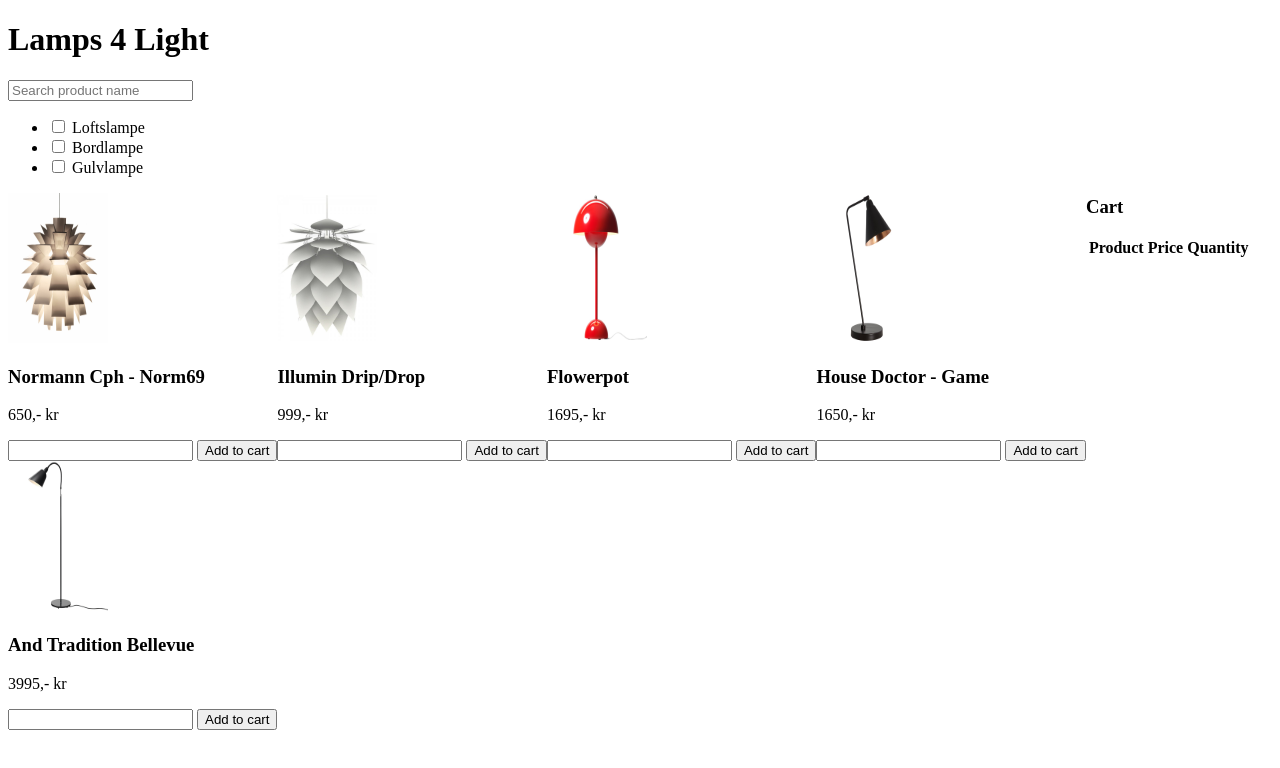
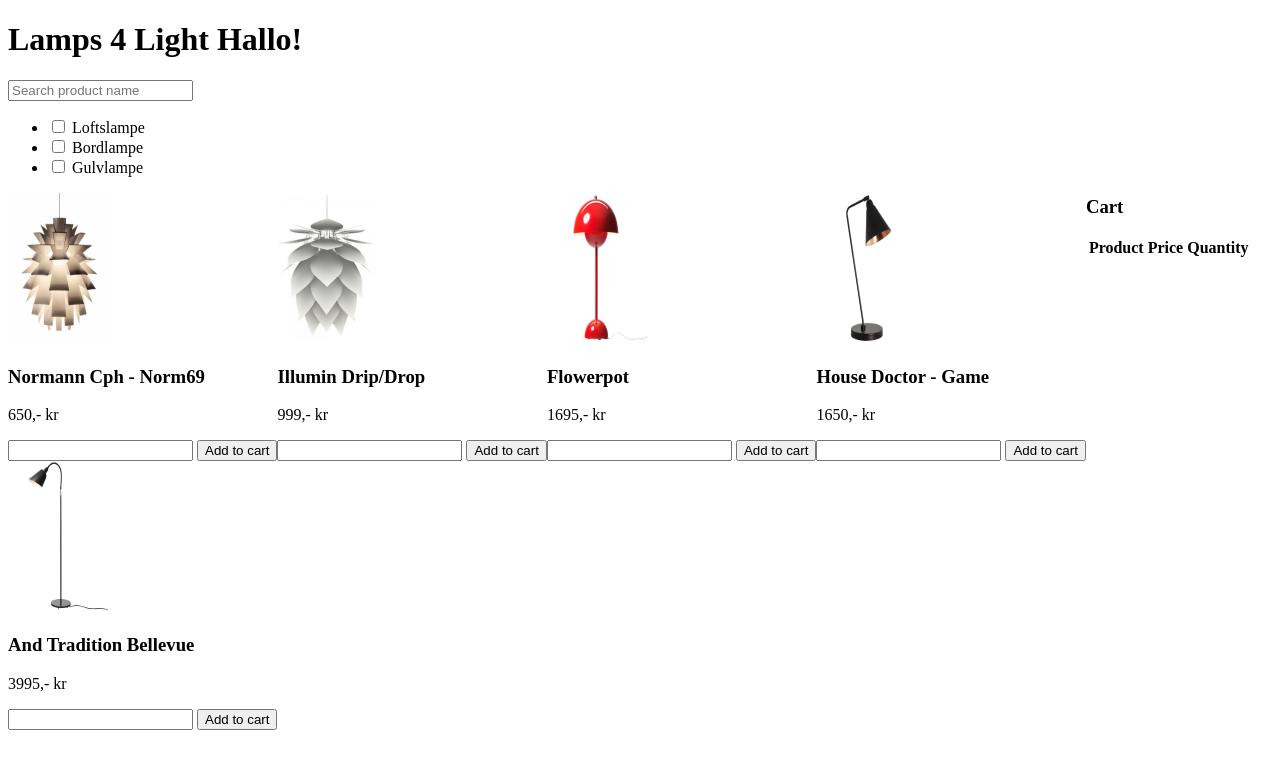
Before and after one commit to MetteA/angular-webshop, a plain HTML site: page Frontend/index.html in a window 1280 px wide. Drawn offline with Linux system fonts and the light colour scheme.

Commit message:
Tilføj Hallo

```diff
--- a/Frontend/index.html
+++ b/Frontend/index.html
@@ -14,7 +14,7 @@
 
 		<!-- Products -->
 		<div ng-controller="productsController">
-			<h1>Lamps 4 Light</h1>
+			<h1>Lamps 4 Light Hallo!</h1>
 
 			<h2>{{ error }}</h2>
 
```
Also changed, not shown: 1 other file.
